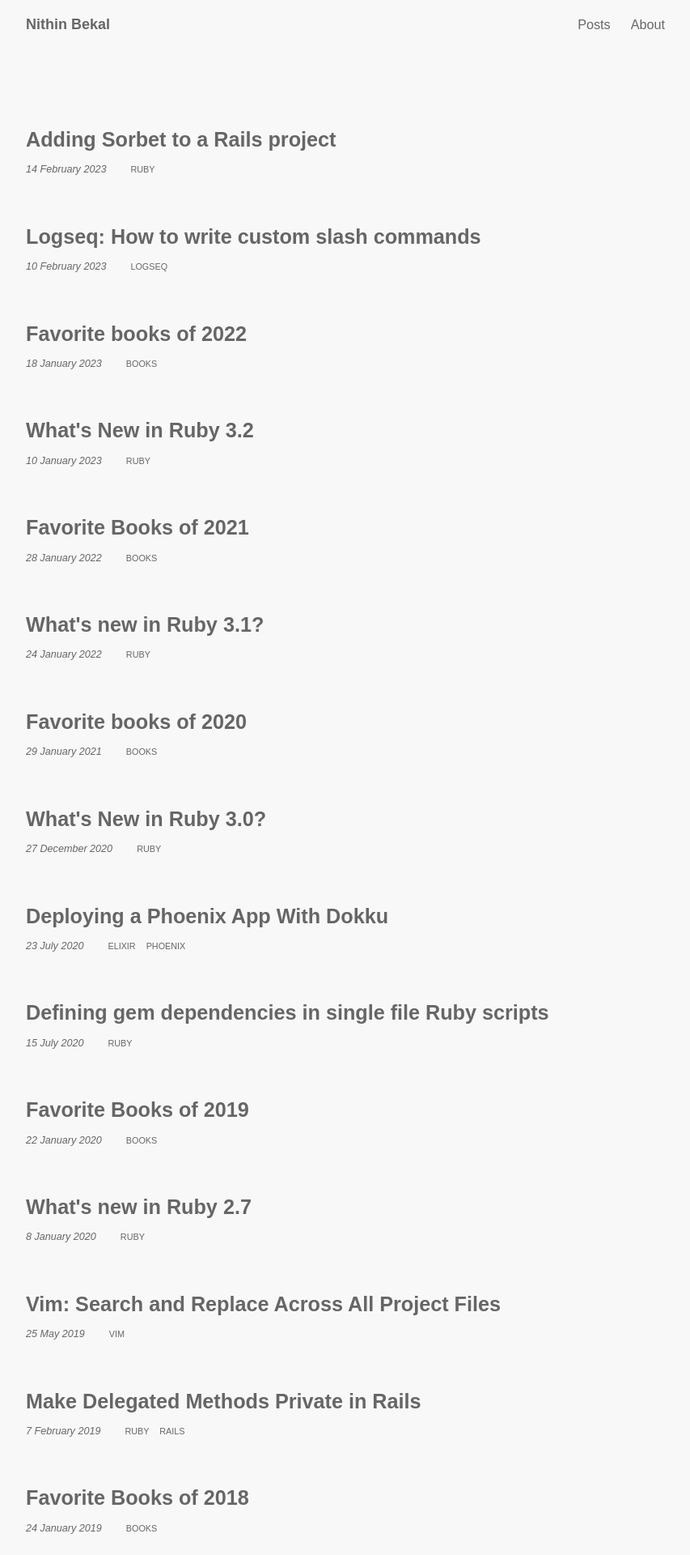
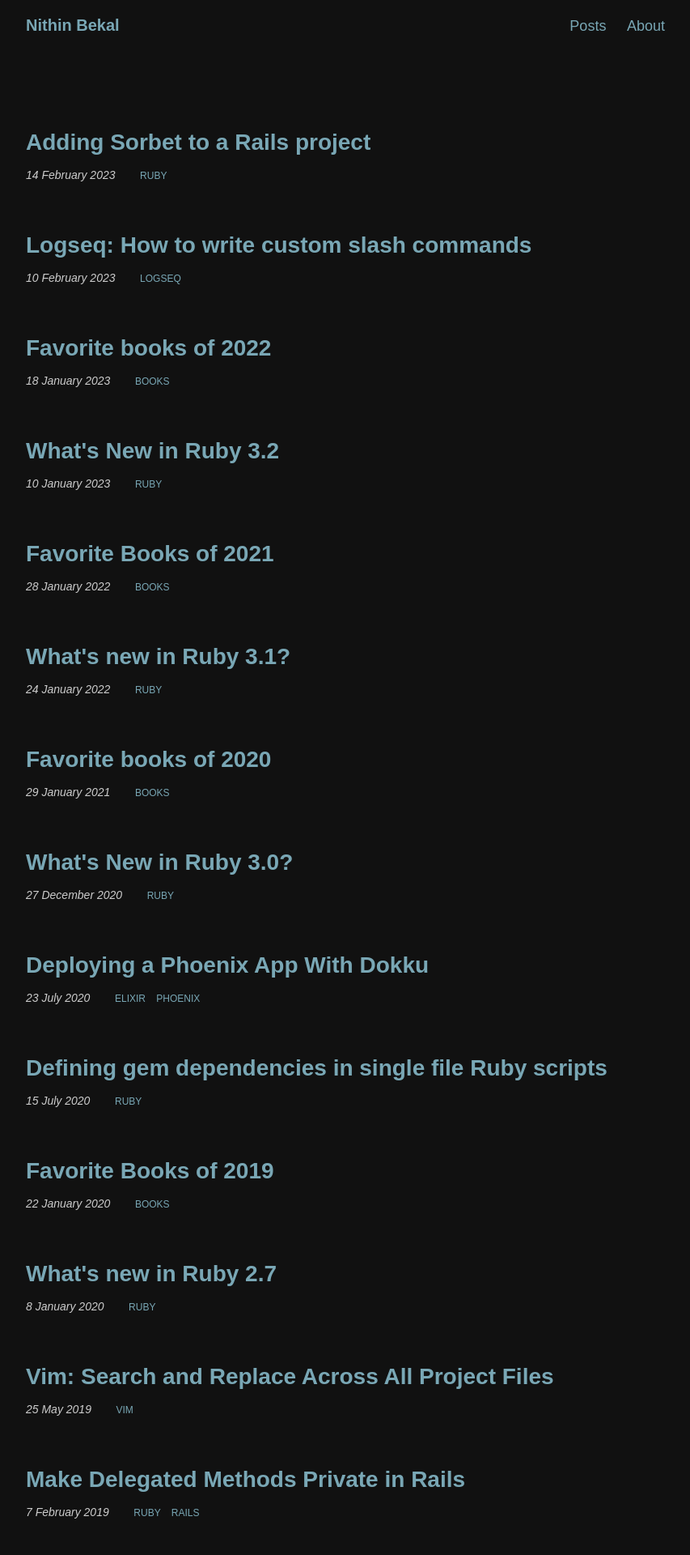
Before and after one commit to nithinbekal/nithinbekal.github.io, a Jekyll site: the page built from index.html, in a window 1280 px wide. Shown: the top 1920 px of the page at 81% size, without its empty margins (208-1061 px from the left). Built offline with Jekyll 4.4.1, drawn with Linux system fonts in a browser that asks for light colours.

Commit message:
Switch colors to dark mode

```diff
--- a/_sass/site.scss
+++ b/_sass/site.scss
@@ -1,18 +1,25 @@
+
+:root {
+  --background-color: #111;
+  --text-color: #ccc;
+  --main-link-color: #79a7b5;
+  --author-bio-border-color: #7c7c7c;
+}
 
 * { margin: 0; padding: 0; }
 html, body { height: 100%; }
 
 body {
-  background-color: #f8f8f8;
-  color: #222;
+  background-color: var(--background-color);
+  color: var(--text-color);
   font-family: Arial, sans-serif;
-  font-size: 18px;
+  font-size: 20px;
   text-rendering: optimizeLegibility;
   -webkit-font-smoothing: antialiased;
   -moz-osx-font-smoothing: grayscale;
 }
 
-a { color: #007499; text-decoration: none; }
+a { color: var(--main-link-color); text-decoration: none; }
 a:hover { text-decoration: underline; }
 
 .align-right { float: right; }
@@ -37,12 +44,9 @@
   font-size: 1em;
 }
 
-.container > .header h1.title a { color: #666; text-decoration: none; }
-.container > .header h1.title a:hover { color: #222; }
 .container > .header .links { padding: 0 0 0 20px; }
 
 .container > .header .links a {
-  color: #666;
   font-size: 0.9em;
   padding: 0 10px;
 }
@@ -51,8 +55,7 @@
   padding: 20px 0;
 }
 
-.site-title > a { color: #666; font-weight: bold; }
-.site-title > a:hover { color: #222; text-decoration: none; }
+.site-title > a { font-weight: bold; }
 
 .site .posts { padding: 50px 0 0 0; }
 .site .posts .month { color: #aaa; padding: 30px 0; }
@@ -64,19 +67,14 @@
 }
 .site .posts .post-listing .title { font-size: 1.4em; }
 .site .posts .published-on {
-  color: #666;
   font-weight: normal;
   font-size: 0.7em;
   font-style: italic;
   padding: 0 20px 0 0;
 }
 
-.site .posts a { color: #666; }
-.site .posts a:hover { color: #000; text-decoration: none; }
-
 .site .post .category,
 .site .posts .category {
-  color: #666;
   font-weight: normal;
   padding: 0 5px;
   text-transform: uppercase;
@@ -120,25 +118,22 @@
 }
 
 .site .post .content code {
-  background: #f7f7f7;
   border-radius: 3px;
   padding: 3px;
 }
 
-.site .post .content {
-  pre { padding: 20px; }
+.site .post .content pre { padding: 20px; }
 
-  pre > code {
+.site .post .content pre > code {
   background: none;
   border: none;
   padding: 0;
 }
 
-  .highlight {
+.site .post .content .highlight {
   font-size: 0.9em;
   line-height: 1.5em;
   overflow: auto;
-  }
 }
 
 .site .post .content blockquote {
@@ -151,33 +146,18 @@
   padding: 0 40px;
 }
 
-
 #post-footer { margin-bottom: 50px; }
 
 #author-bio {
-  border-top: 3px solid #eee;
+  border-top: 1px solid var(--author-bio-border-color);
   font-size: 0.9em;
   line-height: 1.6em;
   padding: 60px 0px;
   position: relative;
-
-  .gravatar {
-    margin: -42px 0 0 -42px;
-    position: absolute; top: 0; left: 50%;
 }
 
-  .gravatar img {
-    background: #fff;
-    border: 1px solid #ccc;
-    border-radius: 50%;
-    height: 80px;
-    padding: 4px;
-    width: 80px;
-  }
-  .bio a { color: #007499; }
-  .links { text-align: center; }
-  .links a { padding: 0 10px; }
-}
+#author-bio .links { text-align: center; }
+#author-bio .links a { padding: 0 10px; }
 
 #prev-next-nav {
   font-size: 0.9em;
@@ -199,8 +179,7 @@
 }
 
 .container > .footer {
-  color: #aaa;
-  font-size: 0.6em;
+  font-size: 0.8em;
   padding: 10px 0 40px 0;
   text-align: center;
 }
```
Lines whose indentation alone changed are shown as unchanged.
